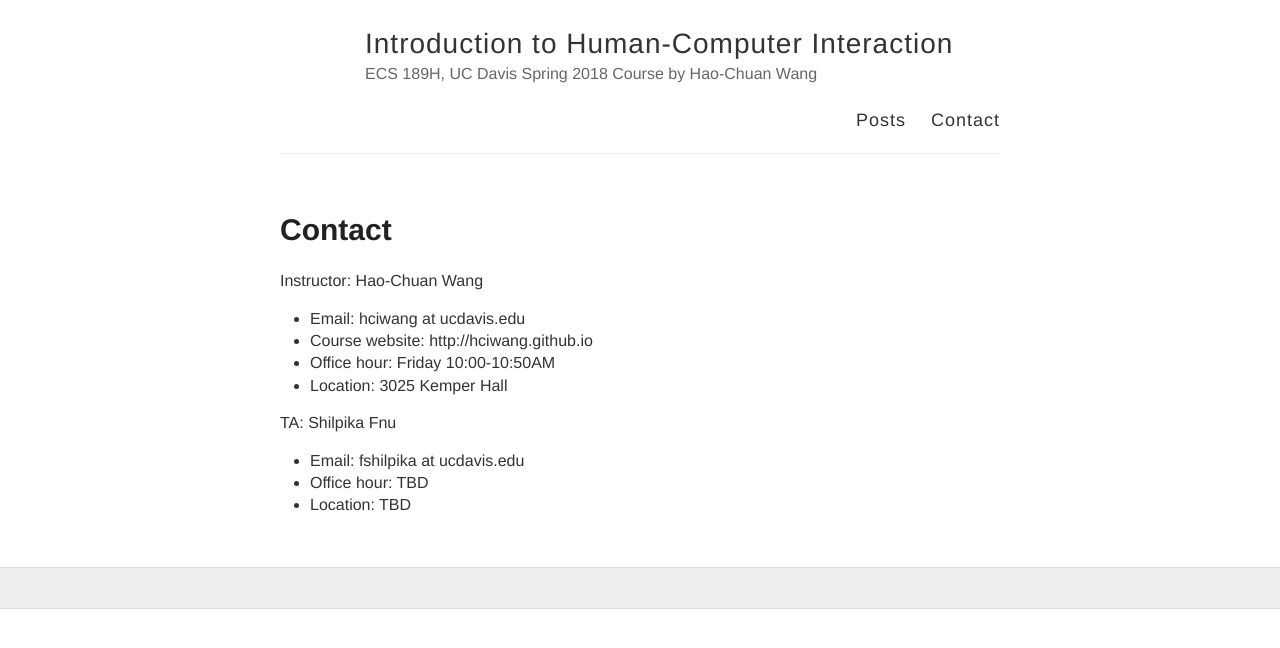
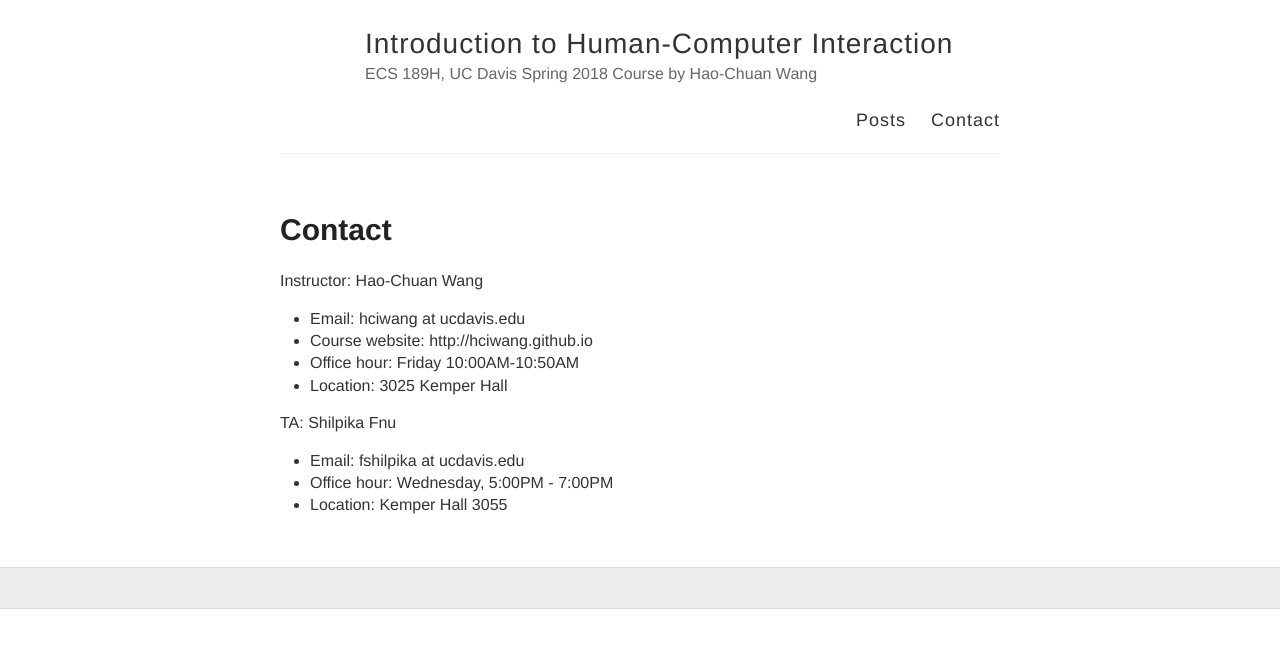
Before and after one commit to hciwang/hciwang.github.io, a Jekyll site: the page built from about.md, in a window 1280 px wide. Shown: the top 648 px of the page. Built offline with Jekyll 4.4.1, drawn with Linux system fonts in a browser that asks for light colours.

Commit message:
Adding office hours

```diff
--- a/about.md
+++ b/about.md
@@ -7,10 +7,10 @@ permalink: /about/
 Instructor: Hao-Chuan Wang
 - Email: hciwang at ucdavis.edu
 - Course website: http://hciwang.github.io
-- Office hour: Friday 10:00-10:50AM
+- Office hour: Friday 10:00AM-10:50AM
 - Location: 3025 Kemper Hall
 
 TA: Shilpika Fnu
 - Email: fshilpika at ucdavis.edu
-- Office hour: TBD
-- Location: TBD
+- Office hour: Wednesday, 5:00PM - 7:00PM
+- Location: Kemper Hall 3055
```
